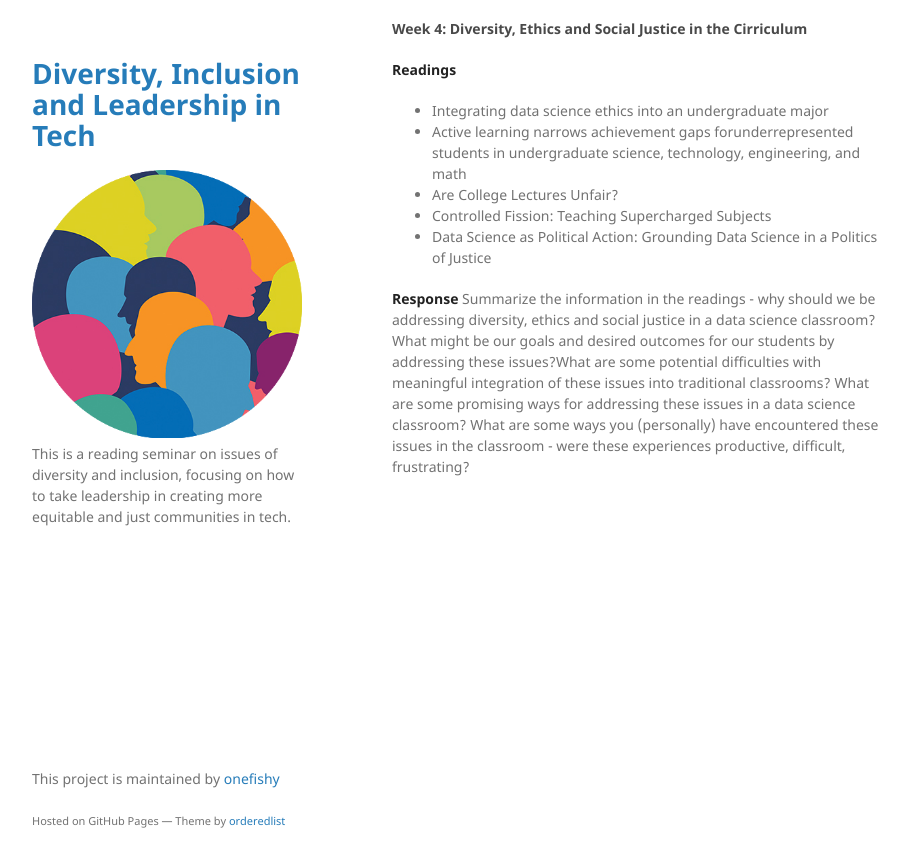
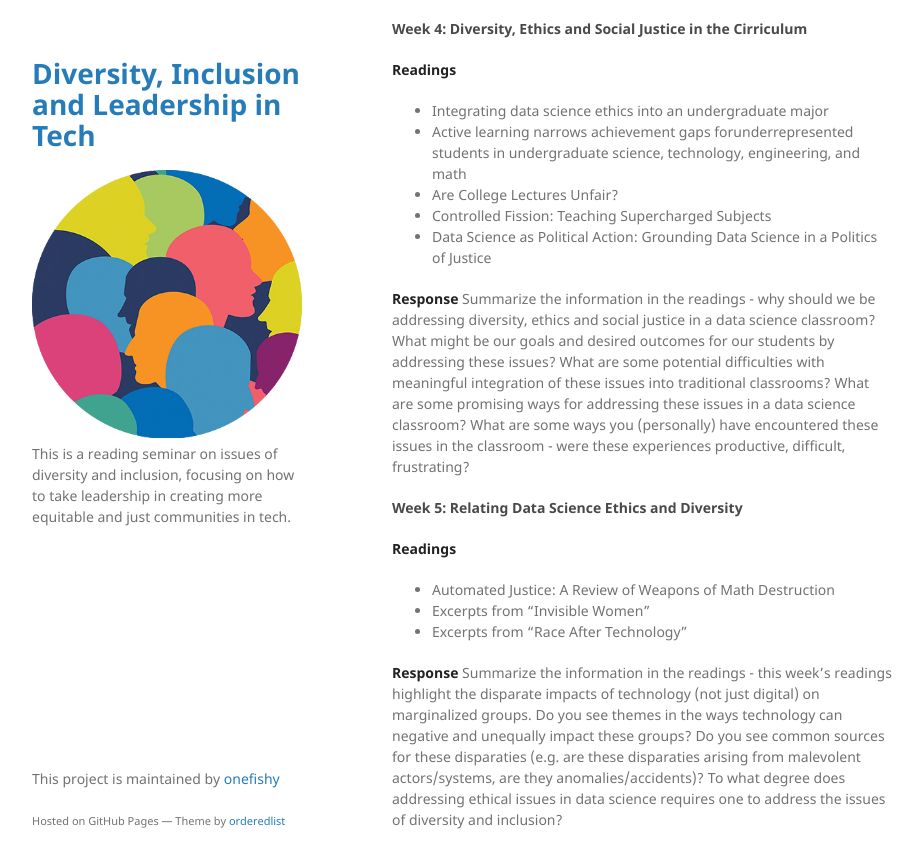
Before and after one commit to onefishy/DIL_in_tech, a Jekyll site: the page built from schedule.md, in a window 1280 px wide and 900 px high, scrolled down 1378 px. Shown: the top 868 px of the window, without its empty margins (178-1101 px from the left). Built offline with Jekyll 4.4.1, drawn with Linux system fonts in a browser that asks for light colours; our own code applies the rules of GitHub Pages for plain Markdown files.

Commit message:
Update schedule.md

```diff
--- a/schedule.md
+++ b/schedule.md
@@ -49,4 +49,14 @@ Summarize the information in the readings - are there common challenges in diver
 - Data Science as Political Action: Grounding Data Science in a Politics of Justice
 
 **Response**
-Summarize the information in the readings - why should we be addressing diversity, ethics and social justice in a data science classroom? What might be our goals and desired outcomes for our students by addressing these issues?What are some potential difficulties with meaningful integration of these issues into traditional classrooms? What are some promising ways for addressing these issues in a data science classroom? What are some ways you (personally) have encountered these issues in the classroom - were these experiences productive, difficult, frustrating?
+Summarize the information in the readings - why should we be addressing diversity, ethics and social justice in a data science classroom? What might be our goals and desired outcomes for our students by addressing these issues? What are some potential difficulties with meaningful integration of these issues into traditional classrooms? What are some promising ways for addressing these issues in a data science classroom? What are some ways you (personally) have encountered these issues in the classroom - were these experiences productive, difficult, frustrating?
+
+#### Week 5: Relating Data Science Ethics and Diversity
+
+**Readings**
+- Automated Justice: A Review of Weapons of Math Destruction
+- Excerpts from "Invisible Women"
+- Excerpts from "Race After Technology"
+
+**Response**
+Summarize the information in the readings - this week's readings highlight the disparate impacts of technology (not just digital) on marginalized groups. Do you see themes in the ways technology can negative and unequally impact these groups? Do you see common sources for these disparaties (e.g. are these disparaties arising from malevolent actors/systems, are they anomalies/accidents)? To what degree does addressing ethical issues in data science requires one to address the issues of diversity and inclusion?
```
